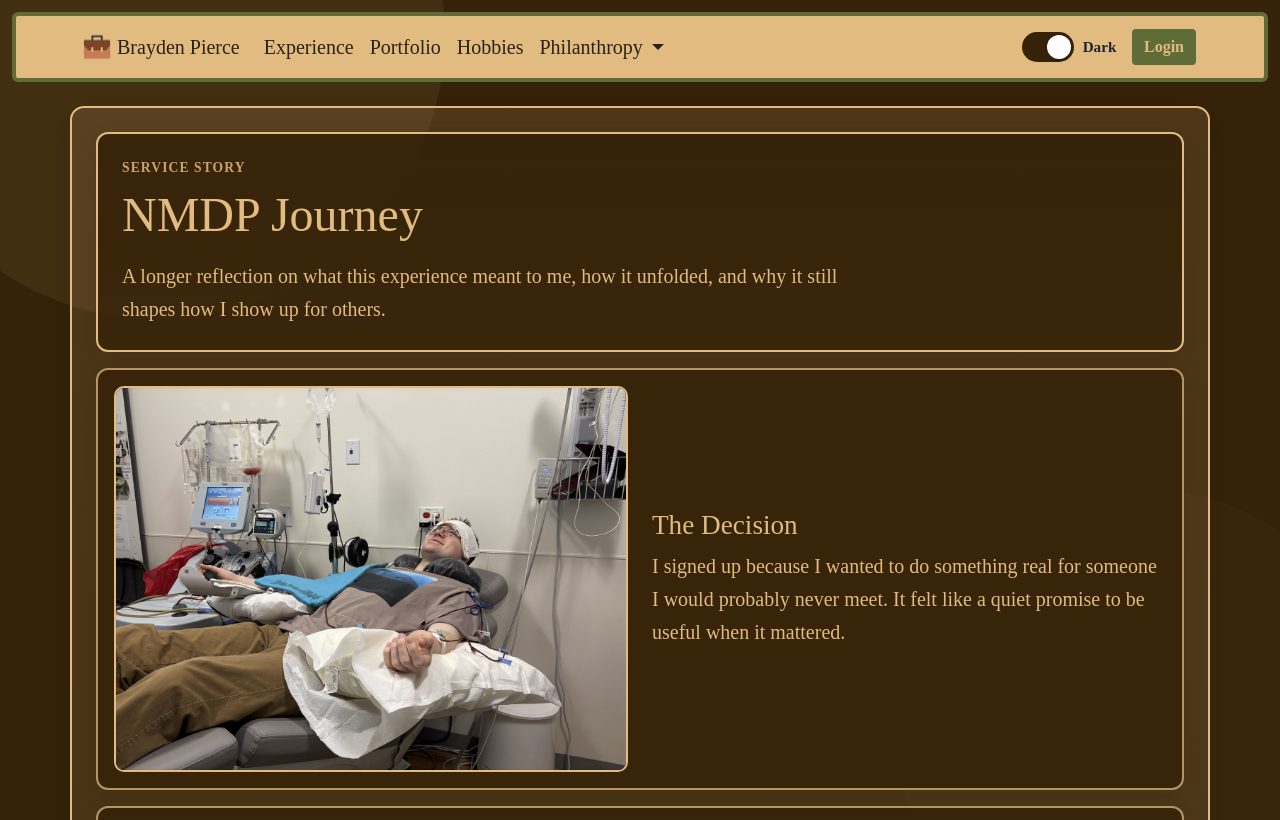
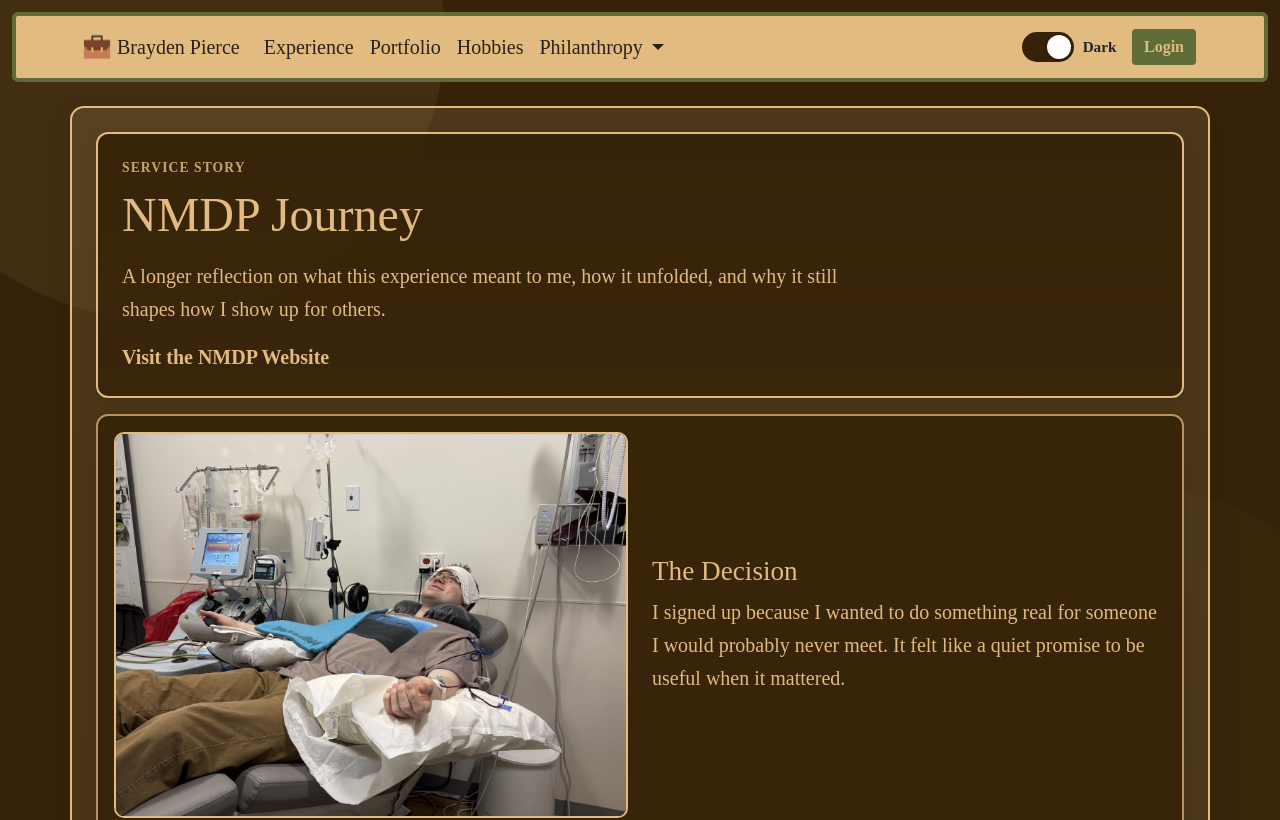
Before and after one commit to BraydenPierce/My-Portfolio-Webpage, a React (Create React App) app in the folder frontend/: page /nmpd in a window 1280 px wide. Shown: the top 820 px of the page. Built offline with nearby package versions, Linux system fonts and the light colour scheme; no server answers.

Commit message:
feat: added a link to the NMPD website

```diff
--- a/frontend/src/pages/phil-pages/nmpd.jsx
+++ b/frontend/src/pages/phil-pages/nmpd.jsx
@@ -79,6 +79,7 @@ const Nmpd = () => {
             A longer reflection on what this experience meant to me, how it unfolded,
             and why it still shapes how I show up for others.
           </p>
+          <p className="mt-3 mb-0"> <a href="https://www.nmdp.org" target="_blank" rel="noopener noreferrer" className="portfolio-link"> Visit the NMDP Website </a> </p>
         </section>
 
         {storySections.map((section, index) => {
```
